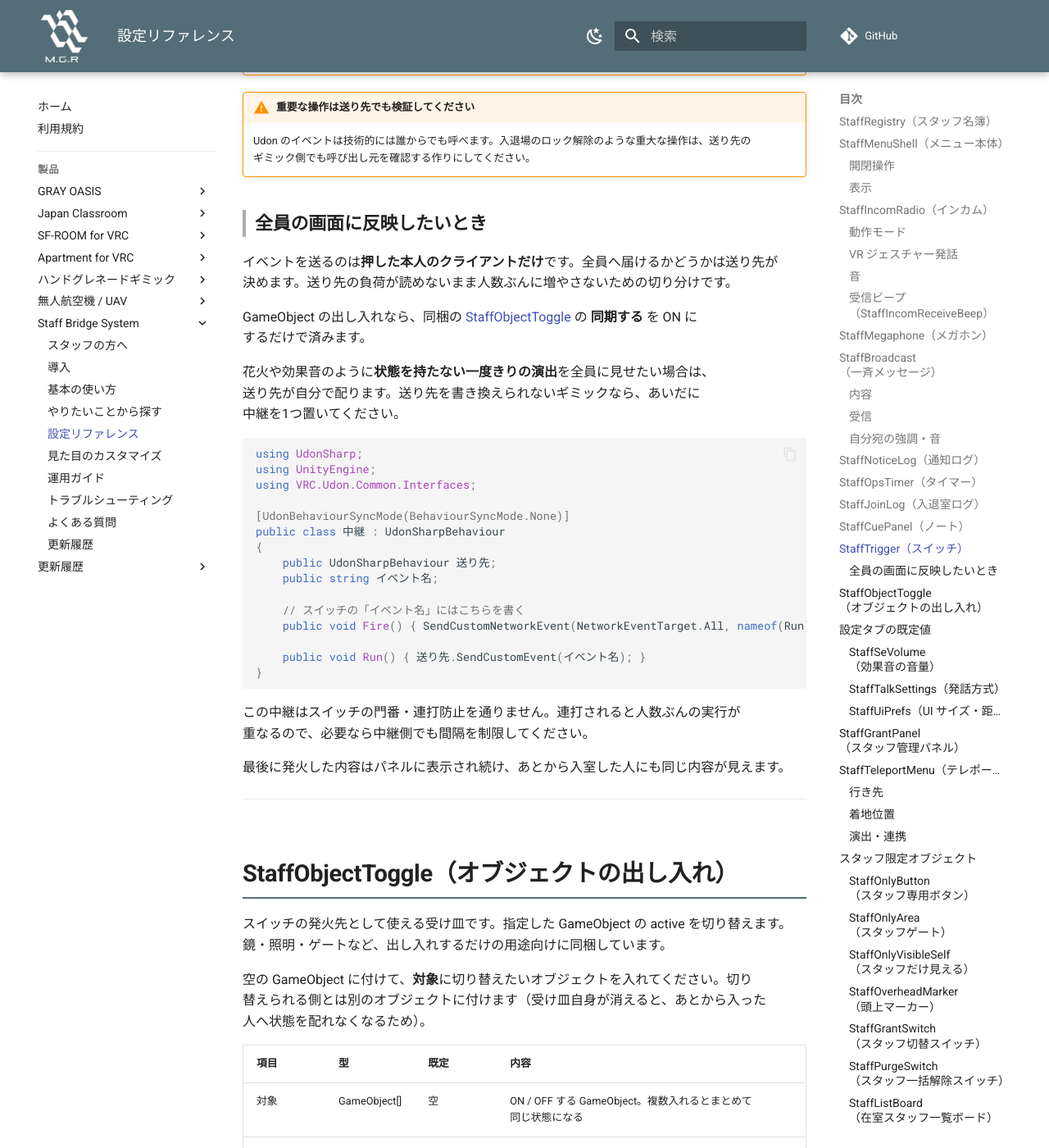
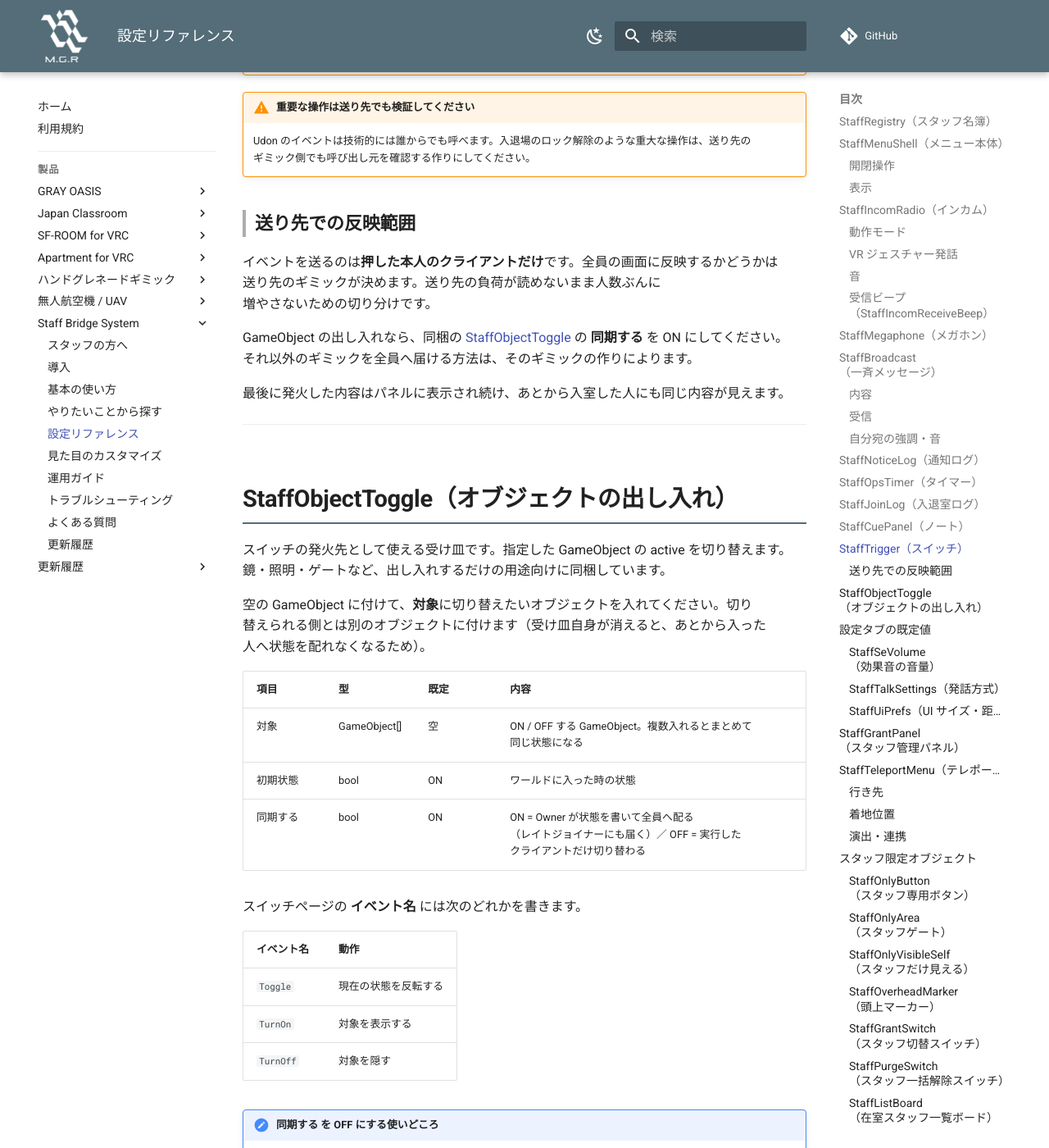
Before and after one commit to MAGURO-git/ProductArchive, an MkDocs documentation site: the page built from docs/staff-bridge-system/reference.md, in a window 1280 px wide and 1400 px high, scrolled down 10568 px. Shown: the whole window at 82% size. Built offline with MkDocs 1.6.1 and Material for MkDocs 9.7.7, drawn with Linux system fonts in a browser that asks for light colours; comment, search, counter and statistics services are not loaded.

Commit message:
Staff Bridge System: スイッチの「全員へ届ける」実装例を載せない
中継用の UdonSharp を載せると、こちらが動作を保証する範囲になる。
スイッチが保証するのは「イベントを1回送る」ところまでで、全員の画面に
反映するかどうかは送り先のギミックの領分。

節は残すが、境界の説明だけにした。GameObject の出し入れは同梱の
StaffObjectToggle で足りるので、そちらへの導線は残している。

Co-Authored-By: Claude Opus 5 (1M context) <noreply@anthropic.com>

````diff
--- a/docs/staff-bridge-system/reference.md
+++ b/docs/staff-bridge-system/reference.md
@@ -230,33 +230,11 @@
 !!! warning "重要な操作は送り先でも検証してください"
     Udon のイベントは技術的には誰からでも呼べます。入退場のロック解除のような重大な操作は、送り先のギミック側でも呼び出し元を確認する作りにしてください。
 
-### 全員の画面に反映したいとき { #trigger-global }
+### 送り先での反映範囲 { #trigger-global }
 
-イベントを送るのは**押した本人のクライアントだけ**です。全員へ届けるかどうかは送り先が決めます。送り先の負荷が読めないまま人数ぶんに増やさないための切り分けです。
+イベントを送るのは**押した本人のクライアントだけ**です。全員の画面に反映するかどうかは送り先のギミックが決めます。送り先の負荷が読めないまま人数ぶんに増やさないための切り分けです。
 
-GameObject の出し入れなら、同梱の [StaffObjectToggle](#object-toggle) の **同期する** を ON にするだけで済みます。
-
-花火や効果音のように**状態を持たない一度きりの演出**を全員に見せたい場合は、送り先が自分で配ります。送り先を書き換えられないギミックなら、あいだに中継を1つ置いてください。
-
-```csharp
-using UdonSharp;
-using UnityEngine;
-using VRC.Udon.Common.Interfaces;
-
-[UdonBehaviourSyncMode(BehaviourSyncMode.None)]
-public class 中継 : UdonSharpBehaviour
-{
-    public UdonSharpBehaviour 送り先;
-    public string イベント名;
-
-    // スイッチの「イベント名」にはこちらを書く
-    public void Fire() { SendCustomNetworkEvent(NetworkEventTarget.All, nameof(Run)); }
-
-    public void Run() { 送り先.SendCustomEvent(イベント名); }
-}
-```
-
-この中継はスイッチの門番・連打防止を通りません。連打されると人数ぶんの実行が重なるので、必要なら中継側でも間隔を制限してください。
+GameObject の出し入れなら、同梱の [StaffObjectToggle](#object-toggle) の **同期する** を ON にしてください。それ以外のギミックを全員へ届ける方法は、そのギミックの作りによります。
 
 最後に発火した内容はパネルに表示され続け、あとから入室した人にも同じ内容が見えます。
 
````
Also changed, not shown: docs/staff-bridge-system/troubleshoot.md (+1 -1 lines).
